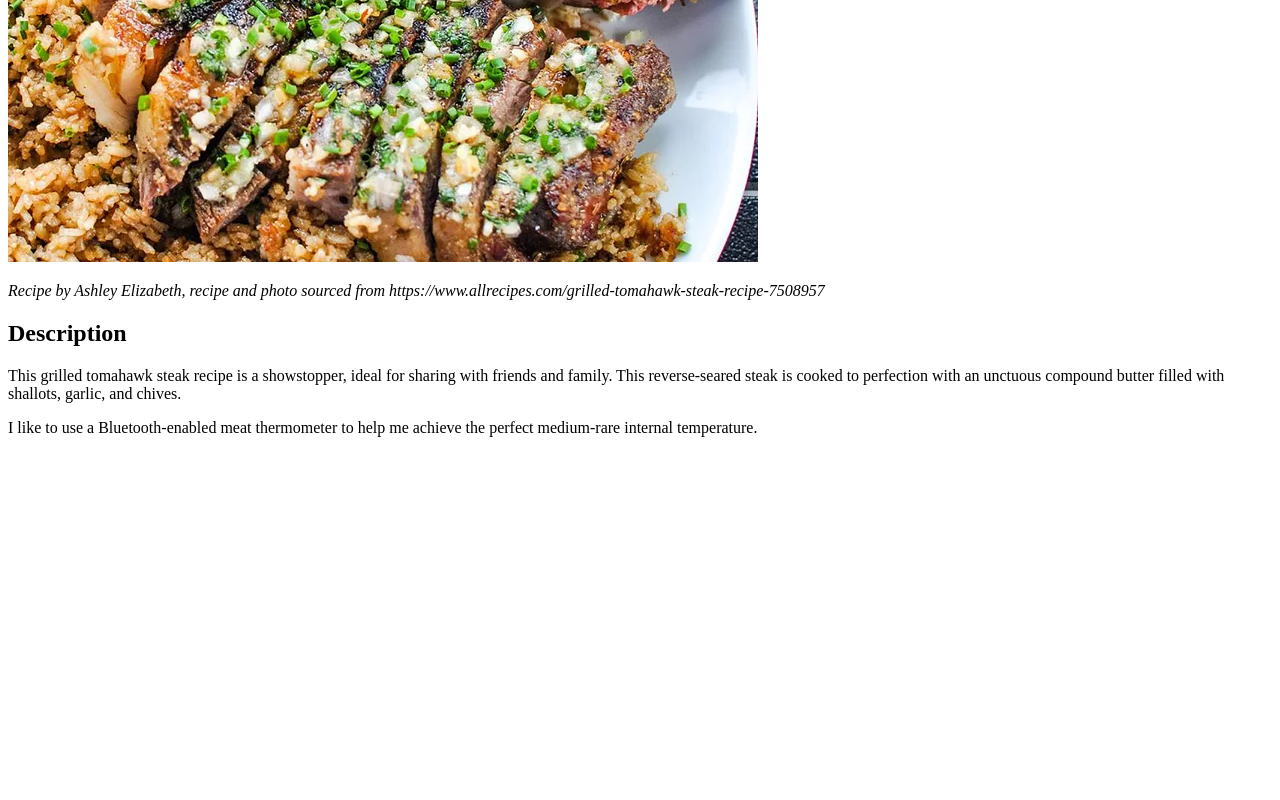
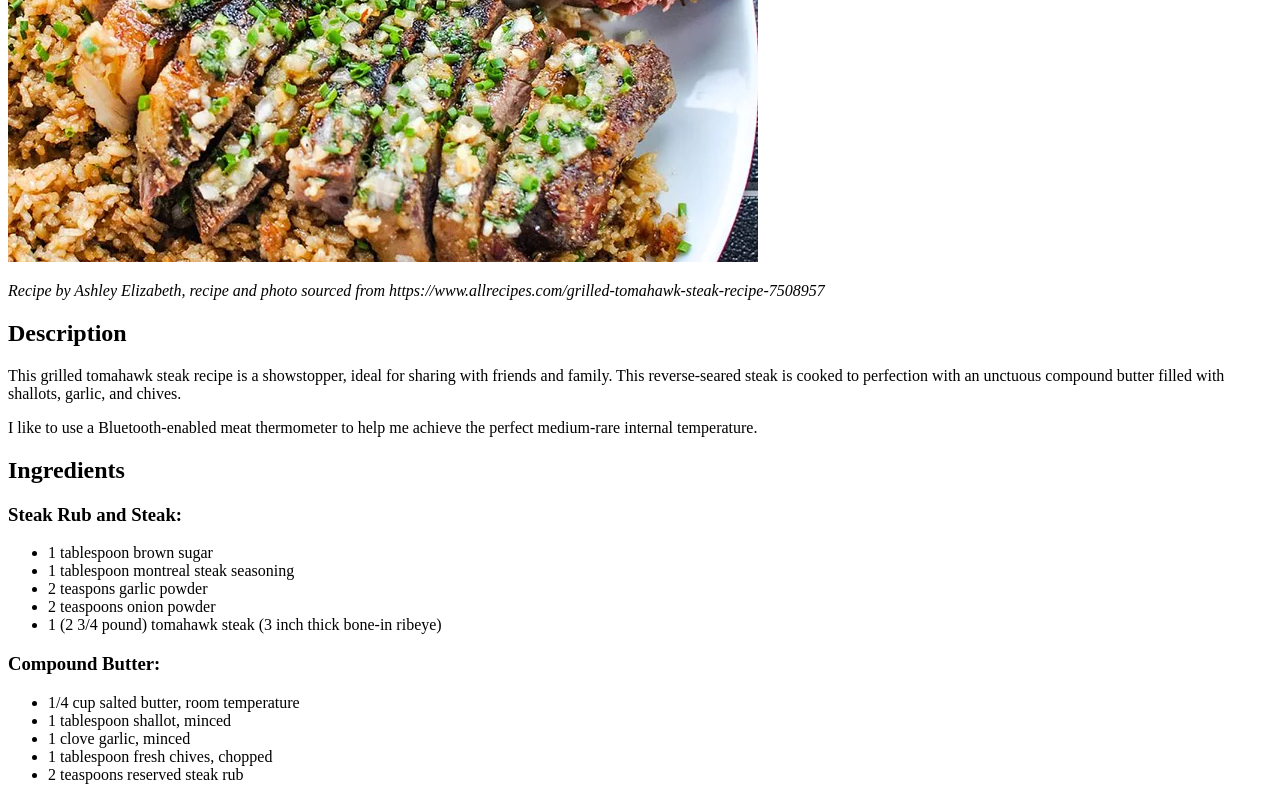
Before and after one commit to ibrahimshamsi/odin-recipes, a plain HTML site: page recipes/grilled-tomahawk-steak.html in a window 1280 px wide. Shown: the part 381-1181 px from the top of the page. Before the commit the page ends 834 px from the top, so only its background shows below. Drawn offline with Linux system fonts and the light colour scheme.

Commit message:
add the ingredients list for the tomahawk steak page

```diff
--- a/recipes/grilled-tomahawk-steak.html
+++ b/recipes/grilled-tomahawk-steak.html
@@ -13,7 +13,24 @@
         <h2>Description</h2>
         <p>This grilled tomahawk steak recipe is a showstopper, ideal for sharing with friends and family. This reverse-seared steak is cooked to perfection with an unctuous compound butter filled with shallots, garlic, and chives.</p>
         <p>I like to use a Bluetooth-enabled meat thermometer to help me achieve the perfect medium-rare internal temperature.</p>
-
+        <!--this recipe has two separate ingredients lists, one for the steak rub and steak, and another for the compound butter-->
+        <h2>Ingredients</h2>
+        <h3>Steak Rub and Steak:</h3>
+        <ul>
+            <li>1 tablespoon brown sugar</li>
+            <li>1 tablespoon montreal steak seasoning</li>
+            <li>2 teaspons garlic powder</li>
+            <li>2 teaspoons onion powder</li>
+            <li>1 (2 3/4 pound) tomahawk steak (3 inch thick bone-in ribeye)</li>
+        </ul>
+        <h3>Compound Butter:</h3>
+        <ul>
+            <li>1/4 cup salted butter, room temperature</li>
+            <li>1 tablespoon shallot, minced</li>
+            <li>1 clove garlic, minced</li>
+            <li>1 tablespoon fresh chives, chopped</li>
+            <li>2 teaspoons reserved steak rub</li>
+        </ul>
 
     </body>
 </html>
```
